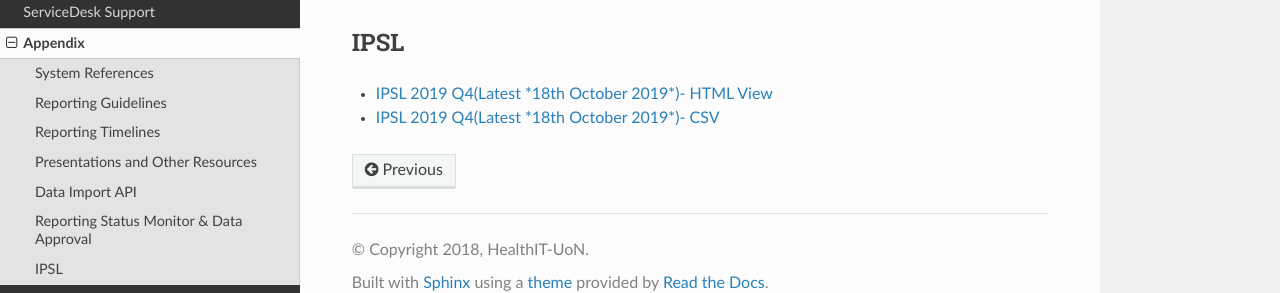
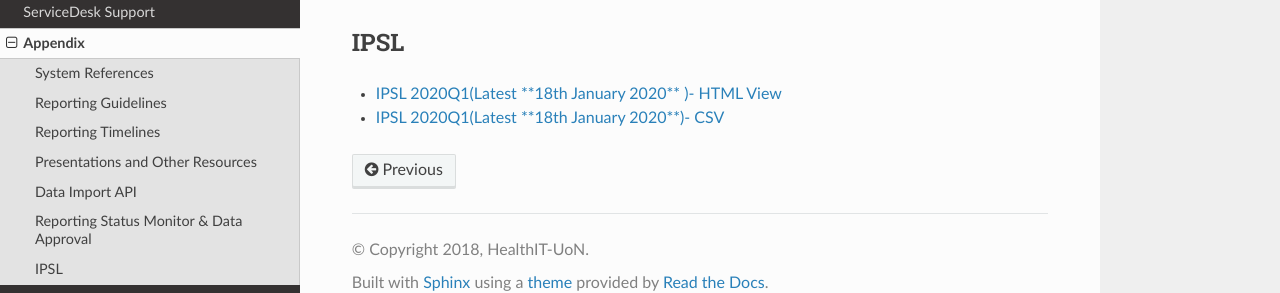
Before and after one commit to uonafya/jphes-docs, a Sphinx documentation site: the page built from source/appendix.rst, in a window 1280 px wide and 900 px high, scrolled down 769 px. Shown: the part 581-874 px from the top of the window. Built offline with Sphinx 7.4.7 and the Read the Docs theme 2.0.0, drawn with Linux system fonts in a browser that asks for light colours.

Commit message:
Update appendix.rst

```diff
--- a/source/appendix.rst
+++ b/source/appendix.rst
@@ -69,5 +69,5 @@
 IPSL
 -----------
 
-- `IPSL 2019 Q4(Latest *18th October 2019*)- HTML View <https://jphesportal.uonbi.ac.ke/api/sqlViews/OmFVlTZfHTm/data.html+css>`_
-- `IPSL 2019 Q4(Latest *18th October 2019*)- CSV <https://jphesportal.uonbi.ac.ke/api/sqlViews/OmFVlTZfHTm/data.csv>`_
+- `IPSL 2020Q1(Latest **18th January 2020** )- HTML View <https://jphesportal.uonbi.ac.ke/api/sqlViews/OmFVlTZfHTm/data.html+css>`_
+- `IPSL 2020Q1(Latest **18th January 2020**)- CSV <https://jphesportal.uonbi.ac.ke/api/sqlViews/OmFVlTZfHTm/data.csv>`_
```
